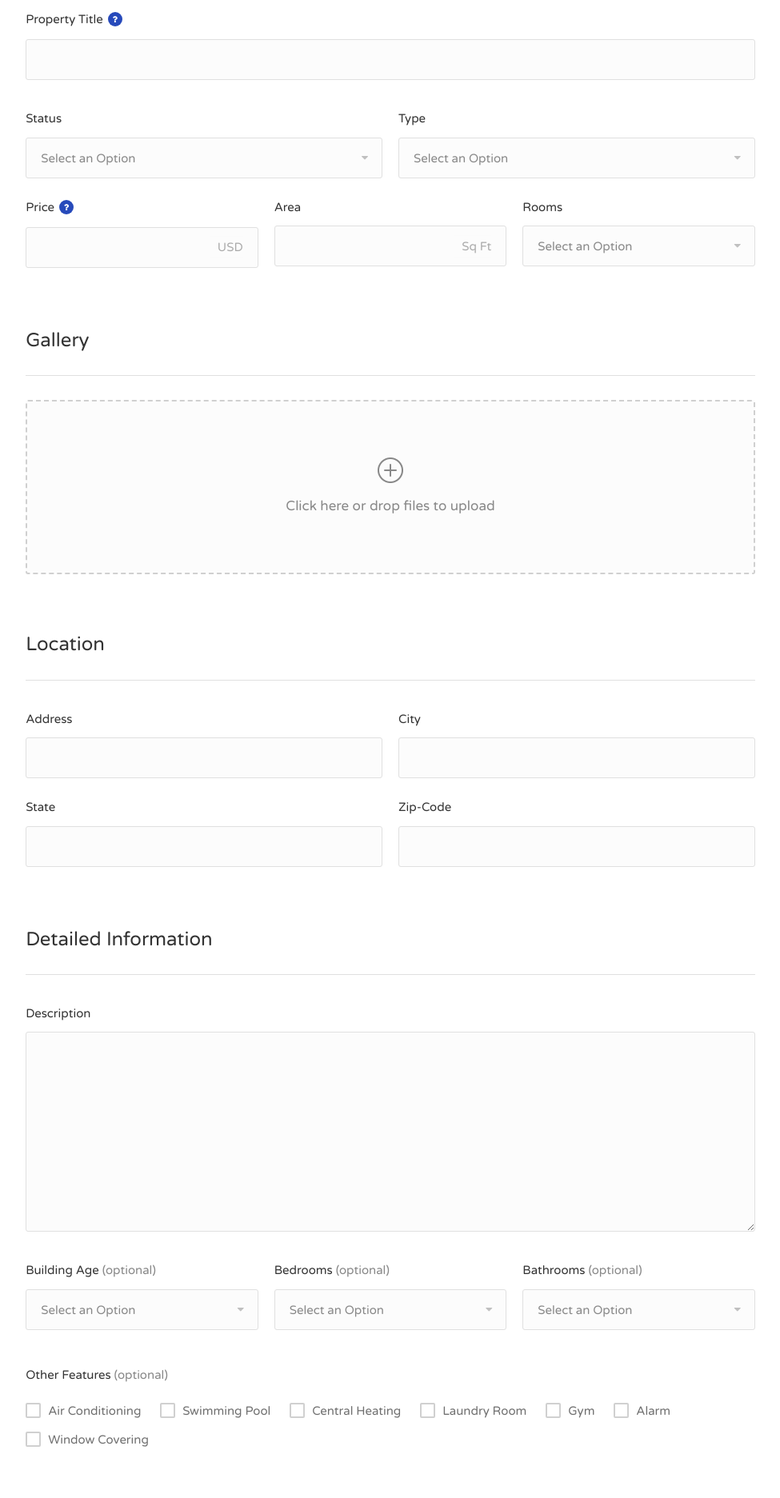
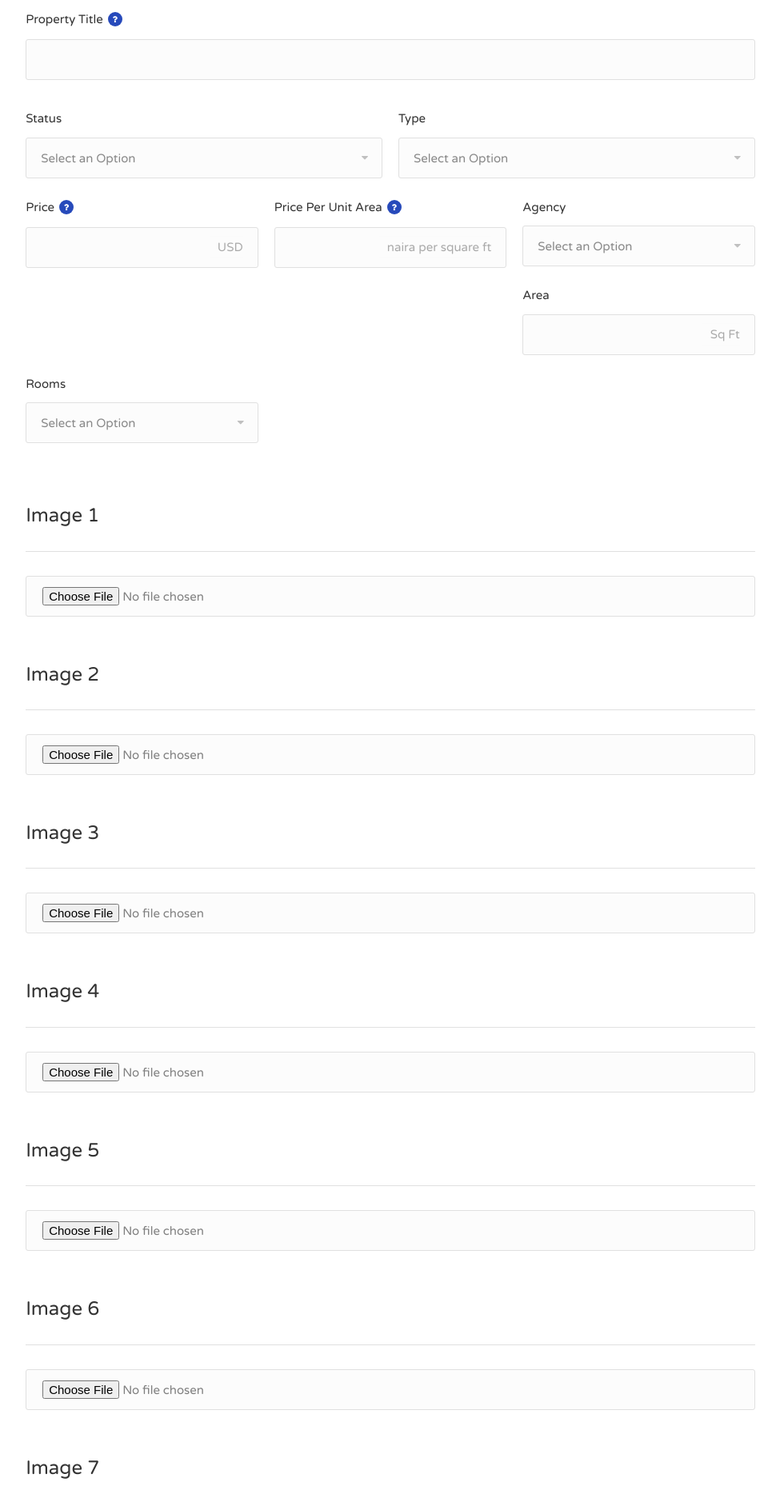
Before and after one commit to Chukslord1/Housing-Management, a Django app: page /submit-property.html in a window 1280 px wide. Shown: the part 637-2510 px from the top of the page at 80% size, without its empty margins (152-1127 px from the left). Run offline with Django 3.2, Linux system fonts and the light colour scheme; some libraries are stand-ins or nearby versions; some web fonts are replaced.

Commit message:
add property

```diff
--- a/App/templates/submit-property.html
+++ b/App/templates/submit-property.html
@@ -402,7 +409,33 @@
           </i>
          </h5>
          <div class="select-input disabled-first-option">
-          <input data-unit="USD" type="text"/>
+          <input data-unit="USD" name="price" type="text"/>
+         </div>
+        </div>
+        <div class="col-md-4">
+         <h5>
+          Price Per Unit Area
+          <i class="tip" data-tip-content="Type Price Per Unit Area">
+          </i>
+         </h5>
+         <div class="select-input disabled-first-option">
+          <input data-unit="naira per square ft" name="price_per_unit" type="text"/>
+         </div>
+        </div>
+        <div class="col-md-4">
+         <h5>
+          Agency
+         </h5>
+         <div class="select-input disabled-first-option">
+           <select class="chosen-select-no-single" name="agency">
+            <option label="blank">
+            </option>
+            {% for item in agencies %}
+            <option value="{{item.name}}">
+             {{item.name}}
+            </option>
+            {% endfor %}
+           </select>
          </div>
         </div>
         <!-- Area -->
@@ -411,7 +444,7 @@
           Area
          </h5>
          <div class="select-input disabled-first-option">
-          <input data-unit="Sq Ft" type="text"/>
+          <input data-unit="Sq Ft" name="area" type="text"/>
          </div>
         </div>
         <!-- Rooms -->
@@ -419,25 +452,25 @@
          <h5>
           Rooms
          </h5>
-         <select class="chosen-select-no-single">
+         <select class="chosen-select-no-single" name="rooms">
           <option label="blank">
           </option>
-          <option>
+          <option value="1">
            1
           </option>
-          <option>
+          <option value="2">
            2
           </option>
-          <option>
+          <option value="3">
            3
           </option>
-          <option>
+          <option value="4">
            4
           </option>
-          <option>
+          <option value="5">
            5
           </option>
-          <option>
+          <option value="6">
            More than 5
           </option>
          </select>
@@ -448,11 +481,46 @@
       <!-- Section / End -->
       <!-- Section -->
       <h3>
-       Gallery
+       Image 1
       </h3>
       <div class="submit-section">
-       <form action="/file-upload" class="dropzone">
-       </form>
+      <input type="file" name="image_1"/>
+      </div>
+      <h3>
+       Image 2
+      </h3>
+      <div class="submit-section">
+      <input type="file" name="image_1"/>
+      </div>
+      <h3>
+       Image 3
+      </h3>
+      <div class="submit-section">
+      <input type="file" name="image_1"/>
+      </div>
+      <h3>
+       Image 4
+      </h3>
+      <div class="submit-section">
+      <input type="file" name="image_1"/>
+      </div>
+      <h3>
+       Image 5
+      </h3>
+      <div class="submit-section">
+      <input type="file" name="image_1"/>
+      </div>
+      <h3>
+       Image 6
+      </h3>
+      <div class="submit-section">
+      <input type="file" name="image_1"/>
+      </div>
+      <h3>
+       Image 7
+      </h3>
+      <div class="submit-section">
+      <input type="file" name="image_1"/>
       </div>
       <!-- Section / End -->
       <!-- Section -->
@@ -467,29 +535,12 @@
          <h5>
           Address
          </h5>
-         <input type="text"/>
+         <input name="address" type="text"/>
         </div>
         <!-- City -->
-        <div class="col-md-6">
-         <h5>
-          City
-         </h5>
-         <input type="text"/>
-        </div>
-        <!-- City -->
-        <div class="col-md-6">
-         <h5>
-          State
-         </h5>
-         <input type="text"/>
-        </div>
+
         <!-- Zip-Code -->
-        <div class="col-md-6">
-         <h5>
-          Zip-Code
-         </h5>
-         <input type="text"/>
-        </div>
+
        </div>
        <!-- Row / End -->
       </div>
@@ -504,7 +555,7 @@
         <h5>
          Description
         </h5>
-        <textarea class="WYSIWYG" cols="40" id="summary" name="summary" rows="3" spellcheck="true"></textarea>
+        <textarea class="WYSIWYG" cols="40" id="summary" name="description" rows="3" spellcheck="true"></textarea>
        </div>
        <!-- Row -->
        <div class="row with-forms">
@@ -516,28 +567,7 @@
            (optional)
           </span>
          </h5>
-         <select class="chosen-select-no-single">
-          <option label="blank">
-          </option>
-          <option>
-           0 - 1 Years
-          </option>
-          <option>
-           0 - 5 Years
-          </option>
-          <option>
-           0 - 10 Years
-          </option>
-          <option>
-           0 - 20 Years
-          </option>
-          <option>
-           0 - 50 Years
-          </option>
-          <option>
-           50 + Years
-          </option>
-         </select>
+         <input data-unit="years" name="building_age" type="text"/>
         </div>
         <!-- Beds -->
         <div class="col-md-4">
@@ -547,22 +577,22 @@
            (optional)
           </span>
          </h5>
-         <select class="chosen-select-no-single">
+         <select class="chosen-select-no-single" name="bedrooms">
           <option label="blank">
           </option>
-          <option>
+          <option value="1">
            1
           </option>
-          <option>
+          <option value="2">
            2
           </option>
-          <option>
+          <option value="3">
            3
           </option>
-          <option>
+          <option value="4">
            4
           </option>
-          <option>
+          <option value="5">
            5
           </option>
          </select>
@@ -575,22 +605,22 @@
            (optional)
           </span>
          </h5>
-         <select class="chosen-select-no-single">
+         <select class="chosen-select-no-single" name="bathrooms">
           <option label="blank">
           </option>
-          <option>
+          <option value="1">
            1
           </option>
-          <option>
+          <option value="2">
            2
           </option>
-          <option>
+          <option value="3">
            3
           </option>
-          <option>
+          <option value="4">
            4
           </option>
-          <option>
+          <option value="5">
            5
           </option>
          </select>
@@ -605,34 +635,7 @@
         </span>
        </h5>
        <div class="checkboxes in-row margin-bottom-20">
-        <input id="check-2" name="check" type="checkbox"/>
-        <label for="check-2">
-         Air Conditioning
-        </label>
-        <input id="check-3" name="check" type="checkbox"/>
-        <label for="check-3">
-         Swimming Pool
-        </label>
-        <input id="check-4" name="check" type="checkbox"/>
-        <label for="check-4">
-         Central Heating
-        </label>
-        <input id="check-5" name="check" type="checkbox"/>
-        <label for="check-5">
-         Laundry Room
-        </label>
-        <input id="check-6" name="check" type="checkbox"/>
-        <label for="check-6">
-         Gym
-        </label>
-        <input id="check-7" name="check" type="checkbox"/>
-        <label for="check-7">
-         Alarm
-        </label>
-        <input id="check-8" name="check" type="checkbox"/>
-        <label for="check-8">
-         Window Covering
-        </label>
+        <input id="check-2" name="features" type="text"/>
        </div>
        <!-- Checkboxes / End -->
       </div>
@@ -649,14 +652,14 @@
          <h5>
           Name
          </h5>
-         <input type="text"/>
+         <input name="name" type="text"/>
         </div>
         <!-- Email -->
         <div class="col-md-4">
          <h5>
           E-Mail
          </h5>
-         <input type="text"/>
+         <input name="email" type="text"/>
         </div>
         <!-- Name -->
         <div class="col-md-4">
@@ -666,7 +669,7 @@
            (optional)
           </span>
          </h5>
-         <input type="text"/>
+         <input name="phone" type="text"/>
         </div>
        </div>
        <!-- Row / End -->
@@ -674,15 +677,14 @@
       <!-- Section / End -->
       <div class="divider">
       </div>
-      <a class="button preview margin-top-5" href="#">
-       Preview
-       <i class="fa fa-arrow-circle-right">
-       </i>
-      </a>
+      <button class="button preview margin-top-5" type="submit">
+       Submit
+     </button>
      </div>
     </div>
    </div>
   </div>
+</form>
   <!-- Footer
 ================================================== -->
   <div class="margin-top-55">
--- a/App/views.py
+++ b/App/views.py
@@ -139,7 +139,49 @@ def logout(request):
     return redirect("index.html")
 
 def submit_property(request):
-    return render(request,"submit-property.html")
+    context={}
+    if request.method=="POST":
+        title=request.POST.get("title")
+        status=request.POST.get("status")
+        category=request.POST.get("category")
+        price_new=request.POST.get("price")
+        price=int(price_new)
+        price_per_unit_new=request.POST.get("price_per_unit")
+        price_per_unit=int(price_per_unit_new)
+        agency=request.POST.get("agency")
+        area_new=request.POST.get("area")
+        area=int(area_new)
+        rooms_new=request.POST.get("rooms")
+        rooms=int(rooms_new)
+        image_1=request.FILES.get("image_1")
+        image_2=request.FILES.get("image_2")
+        image_3=request.FILES.get("image_3")
+        image_4=request.FILES.get("image_4")
+        image_5=request.FILES.get("image_5")
+        image_6=request.FILES.get("image_6")
+        image_7=request.FILES.get("image_7")
+        address=request.POST.get("address")
+        description=request.POST.get("description")
+        building_age_new=request.POST.get("building_age")
+        building_age=int(building_age_new)
+        bedrooms_new=request.POST.get("bedrooms")
+        bedrooms=int(bedrooms_new)
+        bathrooms_new=request.POST.get("bathrooms")
+        bathrooms=int(bathrooms_new)
+        features=request.POST.get("features")
+        name=request.POST.get("name")
+        email=request.POST.get("email")
+        phone=request.POST.get("phone")
+        property_check=Property.objects.filter(title=title,address=address)
+        if property_check:
+            {message:"Property Already Exists"}
+        else:
+            property=Property.objects.create(title=title,status=status,category=category,price=price,price_per_unit=price_per_unit,agency=agency,
+            area=area,rooms=rooms,image_1=image_1,image_2=image_2,image_3=image_3,image_4=image_4,image_5=image_5,image_6=image_6,image_7=image_7,address=address,
+            description=description,building_age=building_age,bedrooms=bedrooms,bathrooms=bathrooms,features=features)
+            property.save()
+            {message:"Successfully Added Property"}
+    return render(request,"submit-property.html",context)
 
 
 class SearchListView(ListView):
@@ -338,10 +380,7 @@ class PopularListView(ListView):
         check_login=self.request.user
         context['houses'] = Property.objects.all()[:6]
         context['articles'] = Article.objects.all()[:3]
-        context['newyork'] = Property.objects.filter(Q(address__icontains="newYork")).count()
-        context['losangeles'] = Property.objects.filter(Q(address__icontains="losangeles")).count()
-        context['sanfransisco'] = Property.objects.filter(Q(address__icontains="sanfransisco")).count()
-        context['miami'] = Property.objects.filter(Q(address__icontains="miami")).count()
+        context['popular'] = Property.objects.filter(Q(address__icontains="Lagos"))
         if self.request.user.is_authenticated:
             context['compare'] = Comparison.objects.filter(creator=self.request.user)
         else:
```
Also changed, not shown: other parts of App/templates/submit-property.html (+17 -10 lines), App/templates/listings-list-with-sidebar.html (+119 -4 lines).
